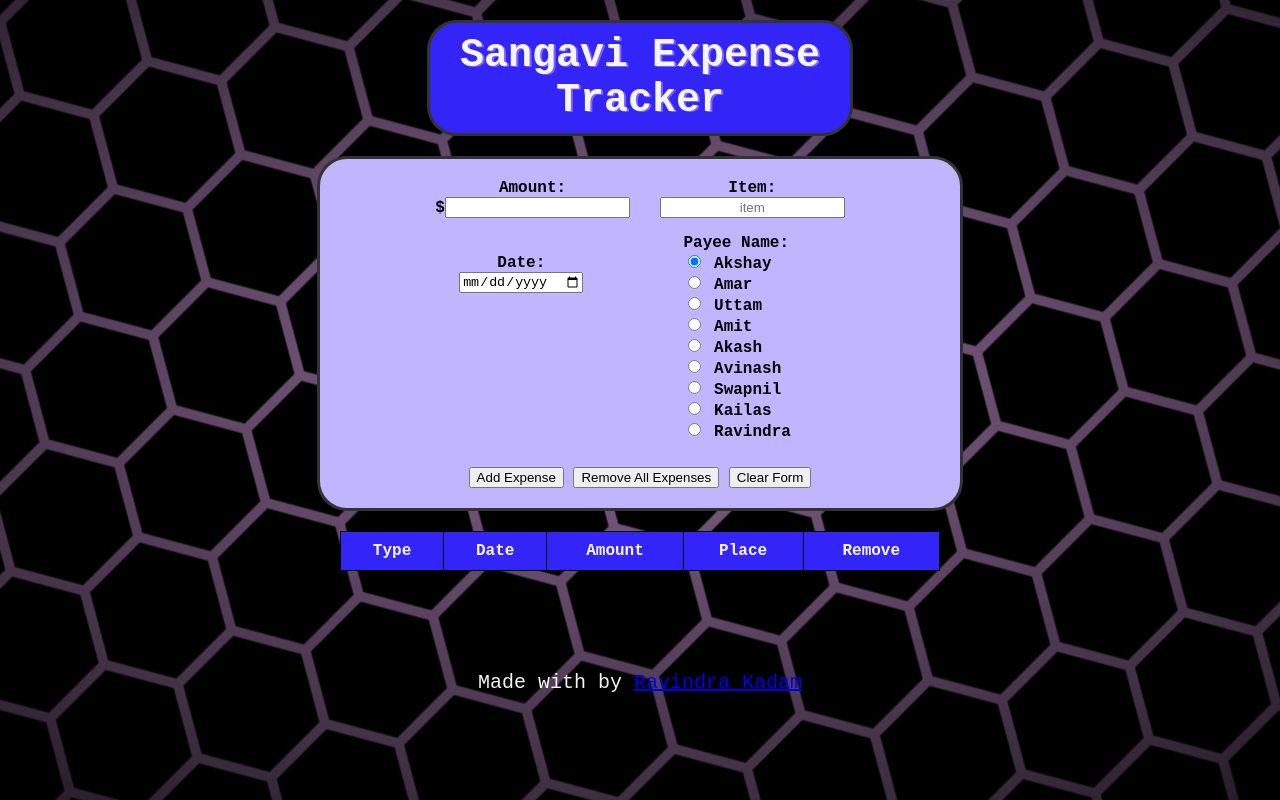
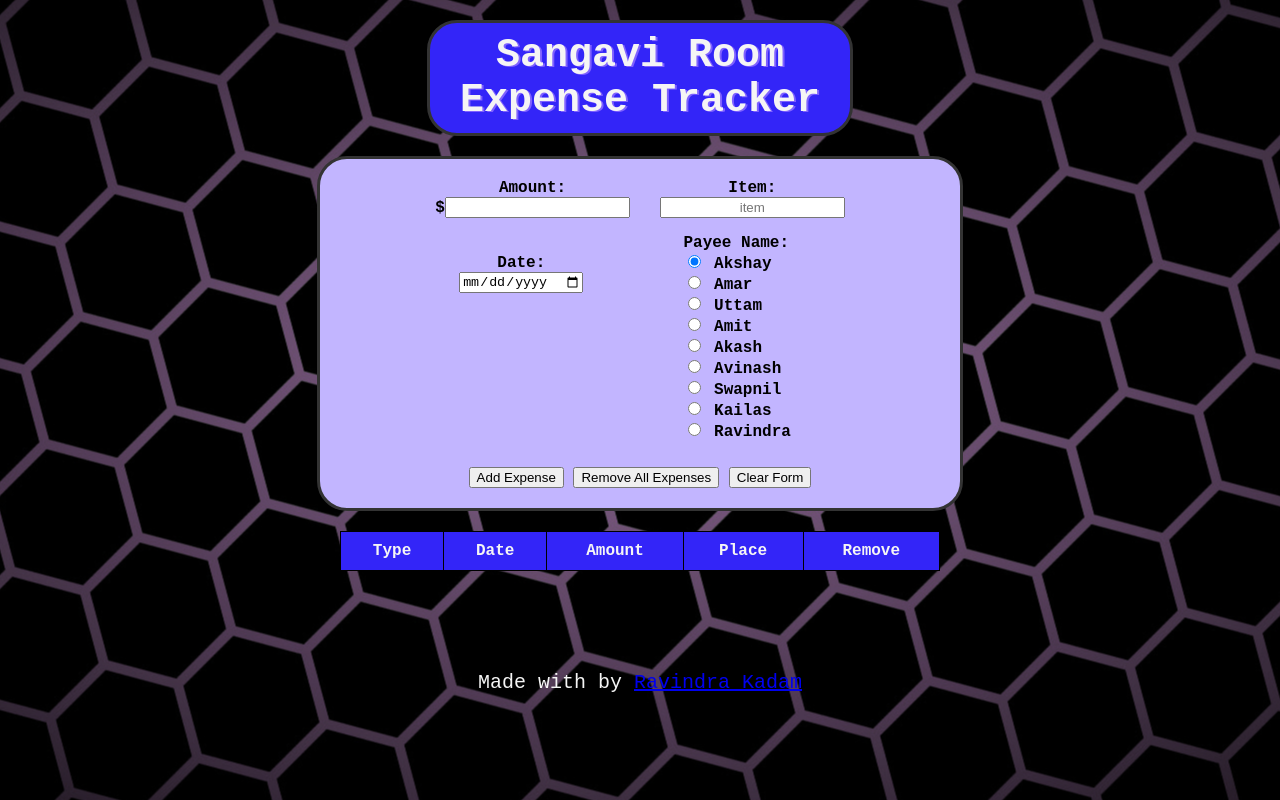
Before and after one commit to ravi2320/Expense-Demo, a plain HTML site: page Expense-Tracker-Javascript-master/index.html in a window 1280 px wide. Drawn offline with Linux system fonts and the light colour scheme.

Commit message:
Name Changed

```diff
--- a/Expense-Tracker-Javascript-master/index.html
+++ b/Expense-Tracker-Javascript-master/index.html
@@ -8,7 +8,7 @@
     </head>
 
     <body>
-        <h1>Sangavi Expense Tracker</h1>
+        <h1>Sangavi Room Expense Tracker</h1>
 
         <form id="form">
             <div id="form-row-1">
```
